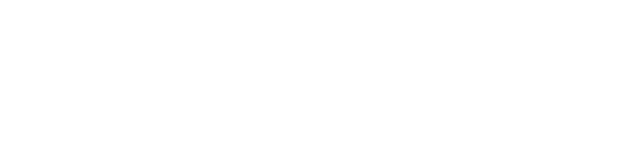
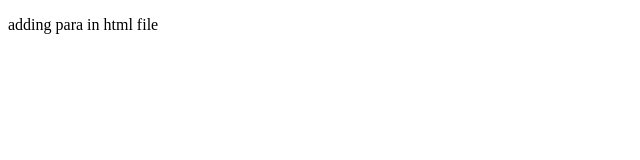
Before and after one commit to Atulyadav16/practice-file, a plain HTML site: page index.html in a window 1280 px wide. Shown: the whole page, without its empty margins (0-640 px from the left). Drawn offline with Linux system fonts and the light colour scheme.

Commit message:
adding para in html file

```diff
--- a/index.html
+++ b/index.html
@@ -6,6 +6,6 @@
     <title>Document</title>
 </head>
 <body>
-
+    <p>adding para in html file </p>
 </body>
 </html>
```
